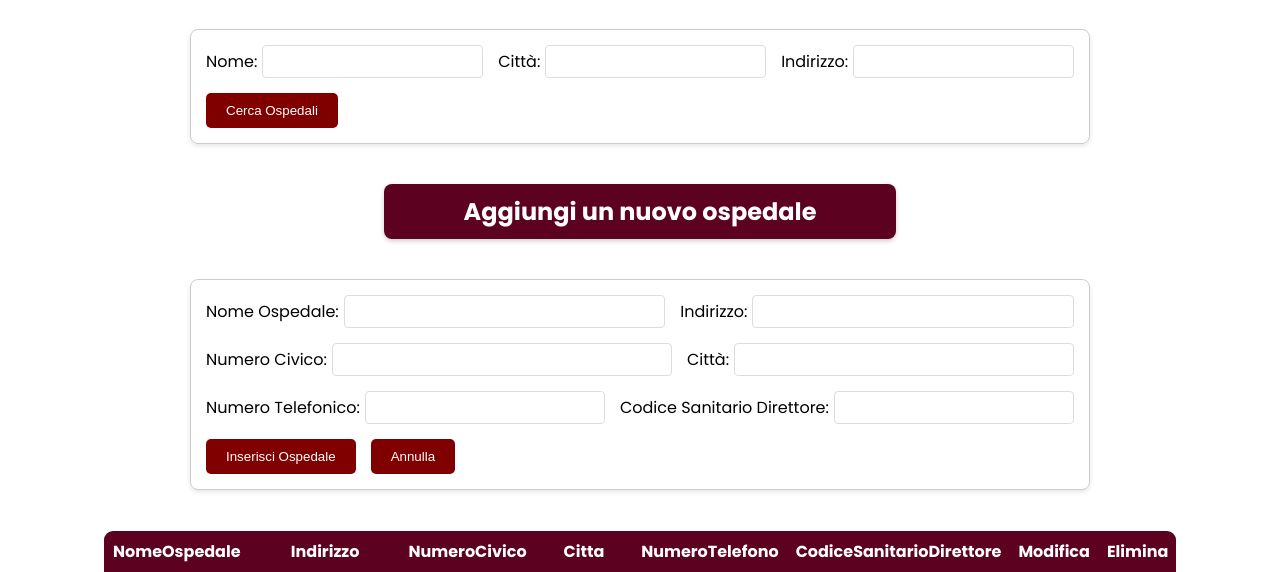
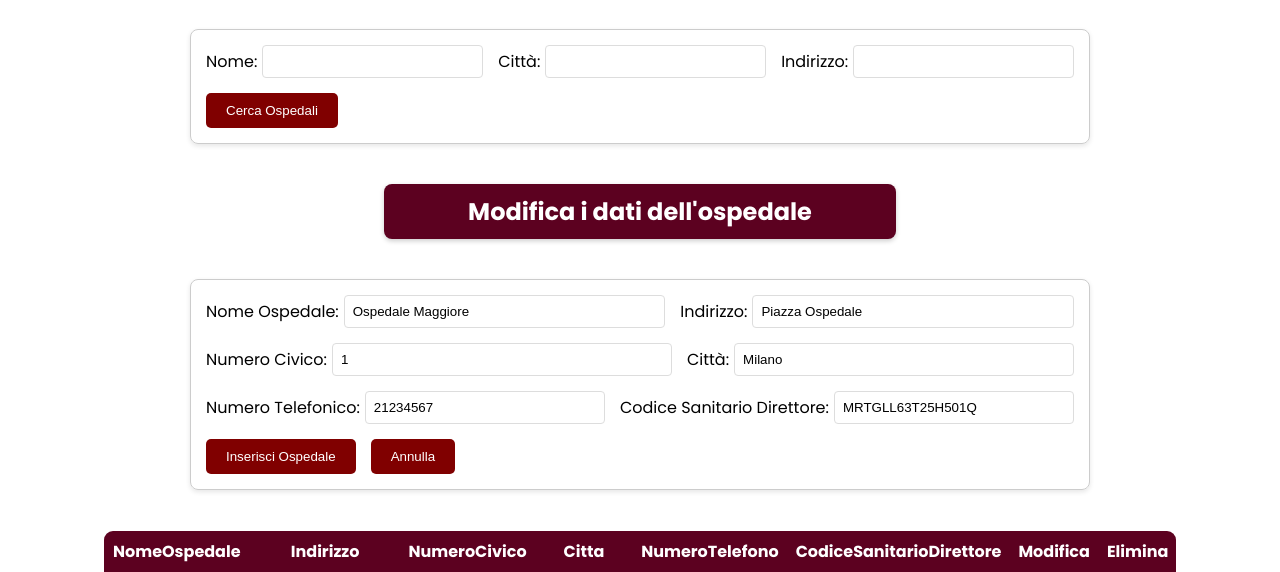
Before and after one commit to DavideMai/MilliPW, a PHP site: page /ospedale.php?action=edit&id=1 in a window 1280 px wide. Shown: the part 151-723 px from the top of the page. Run offline with PHP 8.4, Linux system fonts and the light colour scheme; data comes from the database, SQL or seed files in the repository.

Commit message:
fixed edit header

```diff
--- a/app/ospedale.php
+++ b/app/ospedale.php
@@ -148,7 +148,7 @@
             }
     }
 
-    $actionMessage = '<div class="formheader1"><h2>Aggiungi un nuovo ospedale</h2></div>';
+
     if (isset($_GET['action'])) {
 
         $oldNomeOspedale = "";
@@ -201,7 +201,7 @@
             $conn->rollBack();
             $message = "Errore durante l'eliminazione: " . $e->getMessage();
         }
-
+    }
         if ($_GET['action'] == 'edit' && isset($_GET['id'])) {
             $idToEdit = $_GET['id'];
 
@@ -224,11 +224,10 @@
             } else {
                 //non deve mai finire qui, se succede allora c'è un id inesistente nel link
             }
-        } else{
-
-            $actionMessage = '<div class="formheader1"><h2>Aggiungi un nuovo ospedale</h2></div>';
         }
-    }
+    }else{
+        //Se non ci sono azioni, si tratta di un inserimento
+        $actionMessage = '<div class="formheader1"><h2>Aggiungi un nuovo ospedale</h2></div>';
     }
 
     echo $actionMessage;
```
